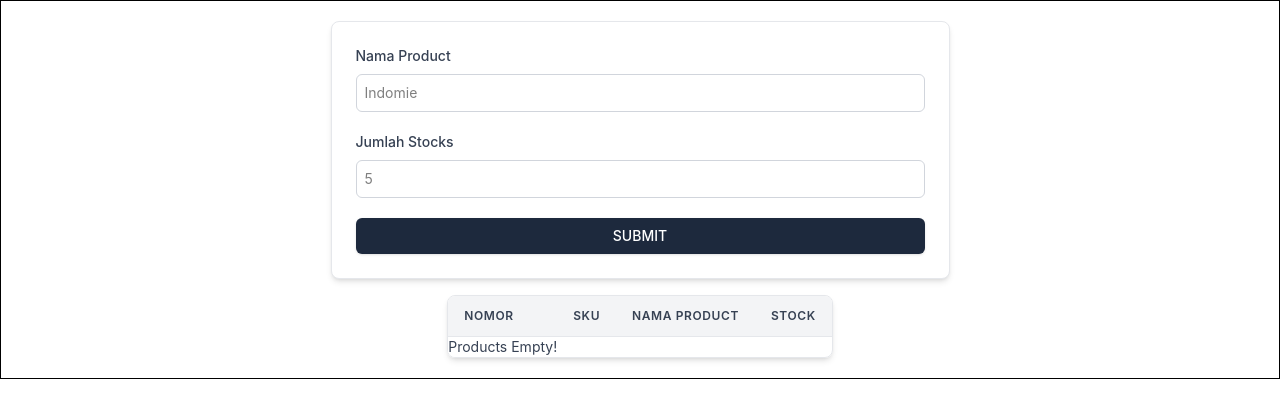
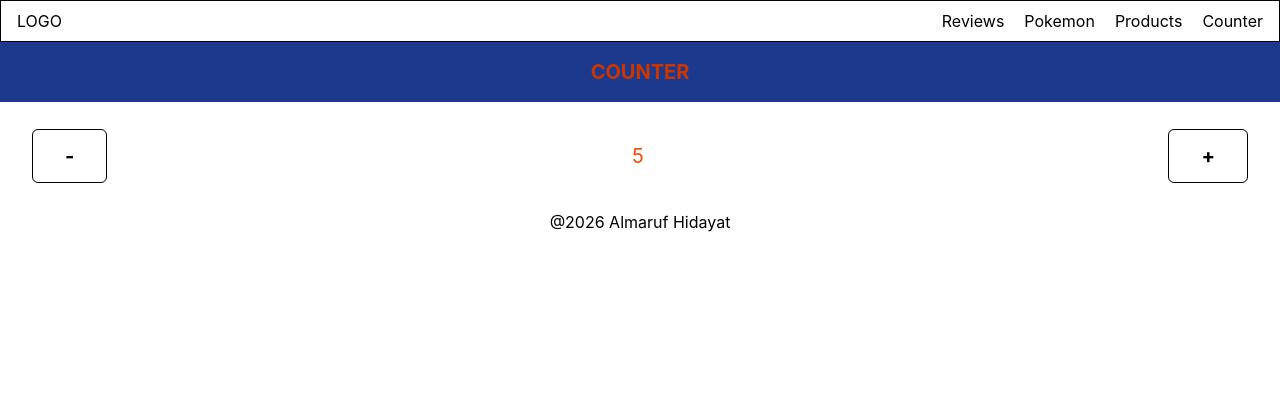
Before and after one commit to almarufh/koda-b9-react, a React (Vite) app: page /counter in a window 1280 px wide. Shown: the top 418 px of the page. Built offline with nearby package versions, Linux system fonts and the light colour scheme.

Commit message:
feat: layout auto header

```diff
--- a/src/App.jsx
+++ b/src/App.jsx
@@ -1,18 +1,22 @@
 import { useState } from "react"
-// import Counter from "./components/Counter.jsx"
-// import Pokemon from './components/Pokemon.jsx'
-import Form from './pages/Form.jsx'
-
+import Review from "./pages/Review.jsx"
+import Pokemon from "./pages/Pokemon.jsx"
+import Form from "./pages/Form.jsx"
+import Counter from "./pages/Counter.jsx"
+import { Route, Routes } from "react-router"
+import Layout from "./pages/Layout.jsx"
 
 function App() {
-    // const [count, setCount] = useState(0)
-    // console.log(count)
+  const [counter, setCounter] = useState(5)
   return (
-    <>
-    {/* <Counter set={setCount} get={count} /> */}
-    {/* <Pokemon/> */}
-    <Form/>
-    </>
+    <Routes>
+      <Route element={<Layout/> }>
+        <Route path="/" element={<Review/>}/>
+        <Route path="/pokemon" element={<Pokemon/>}/>
+        <Route path="/products" element={<Form/>}/>
+        <Route path="/counter" element={<Counter set={setCounter} get={counter} />}/>
+      </Route>
+    </Routes>
   )
 }
 
--- a/src/components/Header.jsx
+++ b/src/components/Header.jsx
@@ -1,18 +1,25 @@
-// import { useNavigate, Link } from "react-router"
-
 import { Link} from "react-router"
 
 function Header() {
-    const navLink = [
+    let navLink = [
         {
-            link: "#",
+            link: "/",
             name: "Reviews"
         },
         {
-            link: "#",
+            link: "/pokemon",
             name: "Pokemon"
-        }
+        },
+        {
+            link: "/products",
+            name: "Products"
+        },
+        {
+            link: "/counter",
+            name: "Counter"
+        },
     ]
+
   return (
     <header
         className='border w-full flex justify-between px-4 py-2'
@@ -26,7 +33,9 @@ function Header() {
             >
                 {navLink.map((res)=> {
                     return (
-                        <li>{res.name}</li>
+                        <li key={res.id}>
+                            <Link to={res.link}>{res.name}</Link>
+                        </li>
                     )
                 })}
             </ul>
--- a/src/main.jsx
+++ b/src/main.jsx
@@ -1,12 +1,13 @@
 import { StrictMode } from 'react'
 import { createRoot } from 'react-dom/client'
 import './style.css'
-import Button from './pages/Button.jsx'
 import App from './App.jsx'
+import { BrowserRouter } from 'react-router'
 
 createRoot(document.getElementById('root')).render(
   <StrictMode>
-    <App />
-    {/* <Button/> */}
+    <BrowserRouter>
+      <App />
+    </BrowserRouter>
   </StrictMode>
 )
--- a/src/pages/Counter.jsx
+++ b/src/pages/Counter.jsx
@@ -16,8 +16,6 @@ function Counter({set, get}) {
             onClick={()=> {
                 if(get > 0) {
                     set(get - 1)
-                } else {
-                    setErr("Error cannot under 0")
                 }
             }}>-</button>
             <span
@@ -28,8 +26,6 @@ function Counter({set, get}) {
             onClick={()=> {
                 if(get < 10) {
                     set(get + 1)
-                } else {
-                    setErr("Error cannot upper 10")
                 }
             }}>+</button>
         </div>
--- a/src/pages/Form.jsx
+++ b/src/pages/Form.jsx
@@ -3,13 +3,7 @@ import FormInput from "../components/FormInput.jsx"
 import Table from "../components/Table.jsx"
 
 function Form() {
-    const [products, setProduct] = useState([
-    //     {
-    //     sku: 1,
-    //     product: "Indomie",
-    //     stok: 5
-    // }
-])
+    const [products, setProduct] = useState([])
   return (
     <div
     className="border flex flex-col items-center gap-4 p-5"
--- /dev/null
+++ b/src/pages/Layout.jsx
@@ -0,0 +1,15 @@
+import { Outlet } from "react-router"
+import Header from "../components/Header.jsx"
+import Footer from "../components/Footer.jsx"
+
+function Layout() {
+  return (
+    <>
+    <Header/>
+    <Outlet/>
+    <Footer/>
+    </>
+  )
+}
+
+export default Layout
--- a/src/pages/Review.jsx
+++ b/src/pages/Review.jsx
@@ -1,7 +1,5 @@
 import { useEffect, useState } from "react"
 import { load, save } from "../utils/localStorage.js"
-import Header from "../components/Header.jsx"
-import Footer from "../components/Footer.jsx"
 
 function Review() {
     const [reviews, setReviews] = useState([])
@@ -34,9 +32,7 @@ function Review() {
         save("reviews", reviews)
     }
   return (
-    <>
-    <Header/>
-    <main className='grid grid-cols-2 gap-5 p-5 items-start'>
+    <main className='grid grid-cols-2 gap-5 p-5 items-start min-h-screen'>
         <section className='w-full flex justify-start'>
             <form
                 className='w-full flex flex-col gap-4'
@@ -82,17 +78,15 @@ function Review() {
                 return (
                     <article
                         key={r.id}
-                        className="flex flex-col border p-2 rounded-md"
+                        className="flex flex-col border-l border-b-5 p-2 border-blue-100 rounded-md bg-blue-50"
                     >
-                        <span>{r.sender}</span>
-                        <span>{r.message}</span>
+                        <span className="text-xs text-blue-300 font-bold">{r.sender}</span>
+                        <span className="italic text-md text-amber-300">{`"${r.message}"`}</span>
                     </article>
                 )
             })}
         </section>
     </main>
-    <Footer/>
-    </>
   )
 }
 
```
